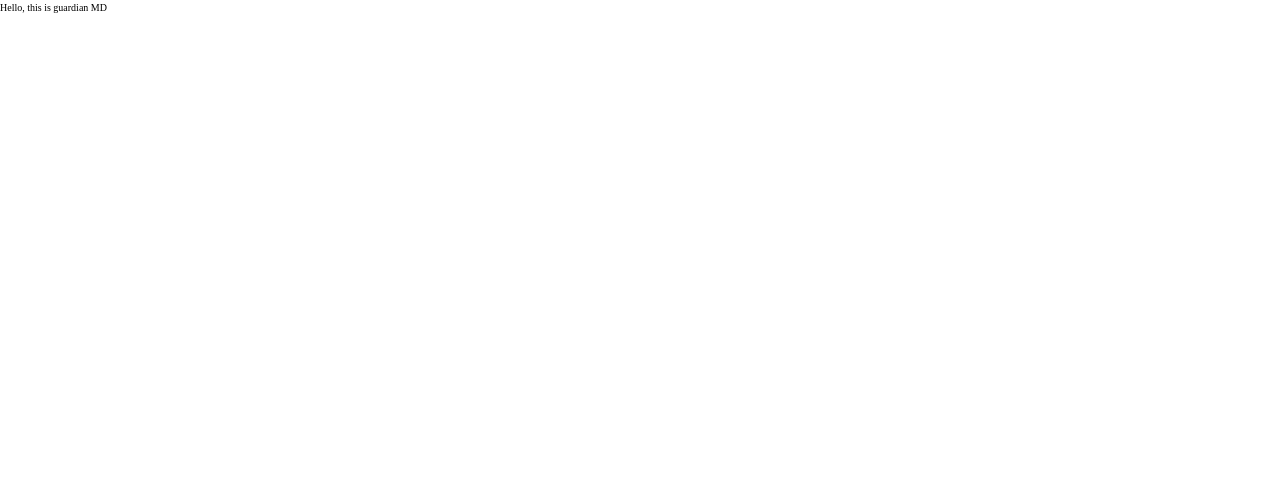
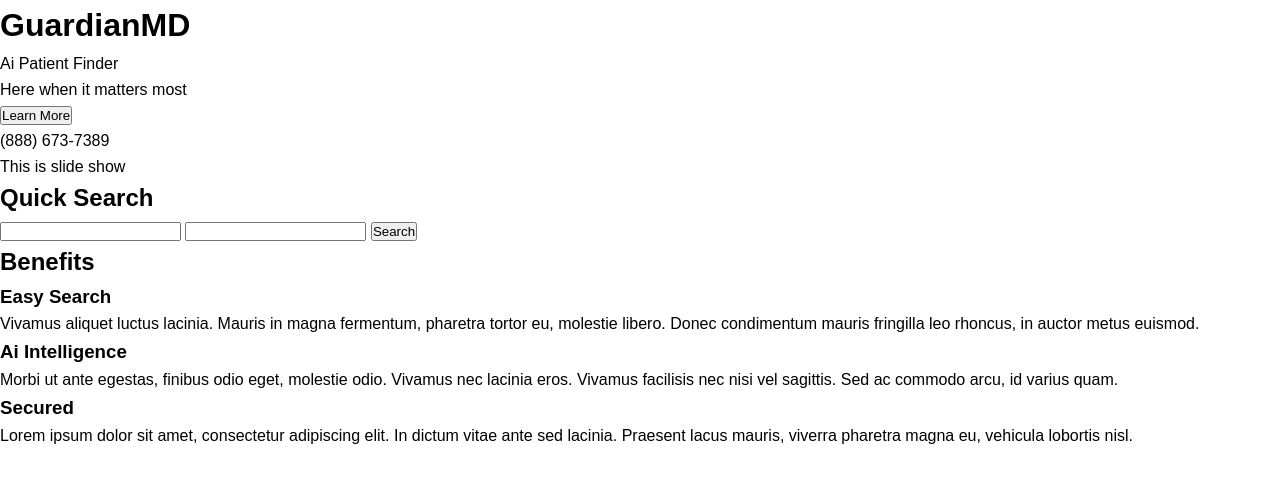
Before and after one commit to jyandell83/guardian_md, a website: page index.html in a window 1280 px wide. Drawn offline with Linux system fonts and the light colour scheme.

Commit message:
write some markup

```diff
--- a/index.html
+++ b/index.html
@@ -10,6 +10,36 @@
     <title>Guardian MD</title>
 </head>
 <body>
-    Hello, this is guardian MD
+    <header class="header">
+        <h1 class="header__heading-1">Guardian<span>MD</span></h1>
+        <p class="header__heading-sub">Ai Patient Finder</p>
+        <p class="header__motto">Here when it matters most</p>
+        <button class="header__btn btn">Learn More</button>
+        <p class="header__phone-number">(888) 673-7389</p>
+    </header>
+    <div class="slide-show">This is slide show</div>
+    <div class="search">
+        <h2 class="search__heading-2 heading-2">Quick Search</h2>
+        <form class="search__form" action="">
+            <input class="search__input" type="">
+            <input class="search__input" type="">
+            <button class="search__btn btn">Search</button>
+        </form>
+    </div>
+    <div class="benefits">
+        <h2 class="benefits__heading-2 heading-2">Benefits</h2>
+        <div class="benefits__content-box">
+            <h3 class="benefits__heading-3 heading-3">Easy Search</h3>
+            <p class="benefits__text">Vivamus aliquet luctus lacinia. Mauris in magna fermentum, pharetra tortor eu, molestie libero. Donec condimentum mauris fringilla leo rhoncus, in auctor metus euismod.</p>
+        </div>
+        <div class="benefits__content-box">
+            <h3 class="benefits__heading-3 heading-3">Ai Intelligence</h3>
+            <p class="benefits__text">Morbi ut ante egestas, finibus odio eget, molestie odio. Vivamus nec lacinia eros. Vivamus facilisis nec nisi vel sagittis. Sed ac commodo arcu, id varius quam.</p>
+        </div>
+        <div class="benefits__content-box">
+            <h3 class="benefits__heading-3 heading-3">Secured</h3>
+            <p class="benefits__text">Lorem ipsum dolor sit amet, consectetur adipiscing elit. In dictum vitae ante sed lacinia. Praesent lacus mauris, viverra pharetra magna eu, vehicula lobortis nisl.</p>
+        </div>
+    </div>
 </body>
 </html>
--- a/sass/_base.scss
+++ b/sass/_base.scss
@@ -13,4 +13,6 @@ html {
 
 body {
     line-height: 1.6;
+    font-size: 1.6rem;
+    font-family: sans-serif;
 }
```
Also changed, not shown: css/style.css.
